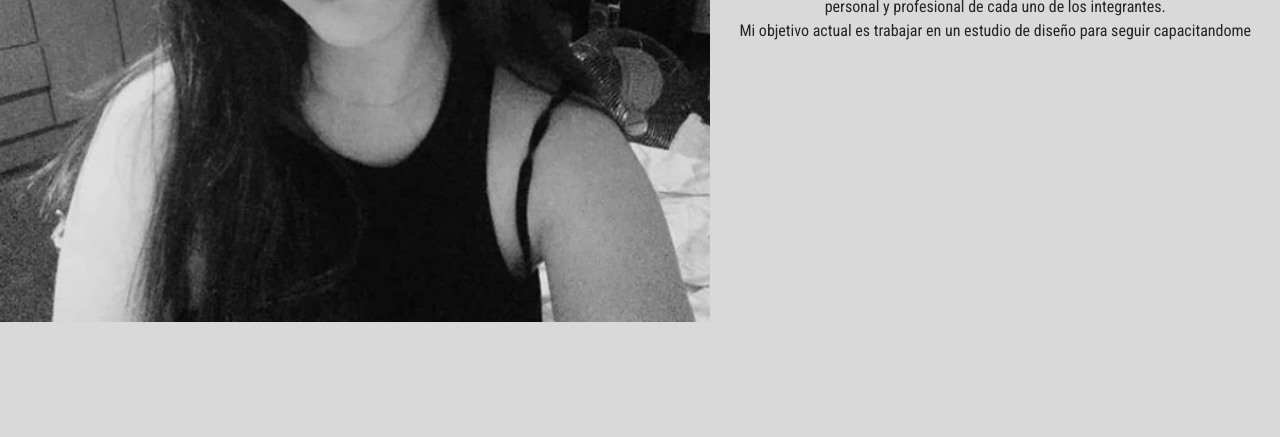
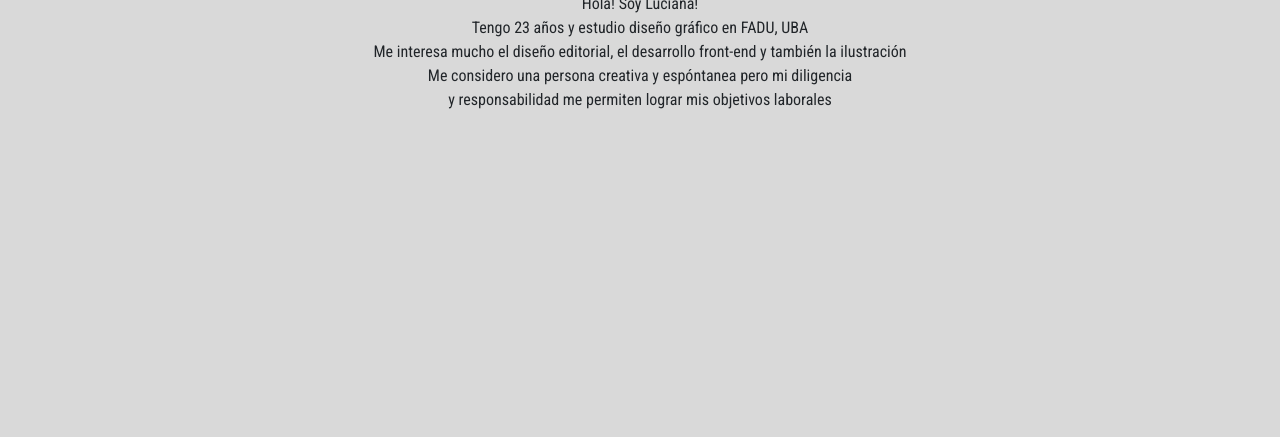
Before and after one commit to salomonlucianaf/Portfolio, a website: page pages/about.html in a window 1280 px wide. Shown: the part 411-848 px from the top of the page. Before the commit the page ends 800 px from the top, so only its background shows below. Drawn offline with nearby package versions, Linux system fonts and the light colour scheme.

Commit message:
fotos portfolio

```diff
--- a/pages/about.html
+++ b/pages/about.html
@@ -19,6 +19,10 @@
 <link rel="stylesheet" href="../scss/style.css">
 
 <link href="https://fonts.googleapis.com/css2?family=Roboto+Condensed:ital,wght@0,300;0,400;0,700;1,300;1,400;1,700&display=swap" rel="stylesheet">
+
+<script type="text/javascript" src="https://cdnjs.cloudflare.com/ajax/libs/wow/1.1.2/wow.min.js"></script>
+<script>new WOW().init();</script>
+
 </head>
 
 <body id="about">
@@ -46,16 +50,13 @@
 </nav>
 <br>
 
-<div class="fotoPerfil">
-
-<img src="../images/03.jpg" class="img-circle" alt="fotoPerfil" width="1080" width="1080">
-
 <br>
 
-<div class="">
-<h2>Luciana Salomón</h2>
-<p>Soy una persona creativa y espóntanea, mi diligencia y responsabilidad me permiten lograr mis objetivos laborales de manera eficiente.<br> Me gusta trabajar en equipo y asi generar un ambiente que contribuya al desarrollo personal y profesional de cada uno de los integrantes.<br> Mi objetivo actual es trabajar en un estudio de diseño para seguir capacitandome</p>
-</div>
+<div class="wow aboutTexto">
+<h2>About me</h2>
+<p>Hola! Soy Luciana!<br>Tengo 23 años y estudio diseño gráfico en FADU, UBA<br>
+  Me interesa mucho el diseño editorial, el desarrollo front-end y también la ilustración<br>
+  Me considero una persona creativa y espóntanea pero mi diligencia<br> y responsabilidad me permiten lograr mis objetivos laborales</p>
 </div>
 
 
--- a/scss/style.css
+++ b/scss/style.css
@@ -1,3 +1,24 @@
+
+.aboutTexto {
+ display: -webkit-box;
+  display: -ms-flexbox;
+  display: flex;
+  -webkit-box-pack: center;
+      -ms-flex-pack: center;
+          justify-content: center;
+  -webkit-box-align: center;
+      -ms-flex-align: center;
+          align-items: center;
+  height: 100vh;
+  -webkit-box-orient: vertical;
+  -webkit-box-direction: normal;
+      -ms-flex-direction: column;
+          flex-direction: column;
+          animation: fadeIn;
+          animation-duration: 2s;
+          animation-iteration-count: 1;
+}
+
 
 .img-responsive {
   display: block;
@@ -29,7 +50,7 @@
 }
 
 .galeria:hover .overlay {
-  opacity: 1;
+  opacity: 0.75;
 }
 
 .text {
@@ -85,6 +106,7 @@ body {
 
 body::-webkit-scrollbar {
     display: none;
+
 }
 
 body {
@@ -185,4 +207,6 @@ color: black;
 .btn-primary:hover {
   background-color: white;
 }
+
+
 /*# sourceMappingURL=style.css.map */
```
Also changed, not shown: pages/contacto.html (+5 -2 lines), pages/portfolio.html (+10 -15 lines), pages/proyecto.html (+3 -0 lines), images/01.jpg, images/02.jpg (added), images/03.jpg (deleted), images/04.jpg (added), images/05.jpg (added), images/06.jpg (added), images/logo3.png (deleted).
